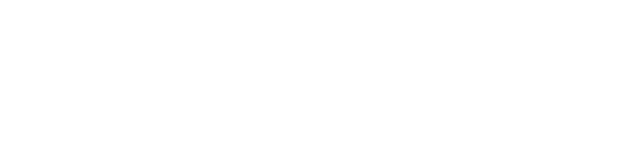
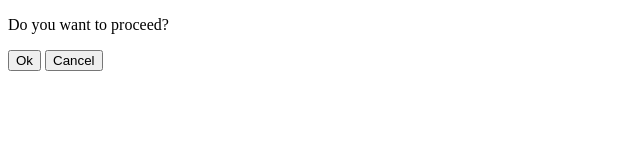
Before and after one commit to acciojob/confirm-and-alert-PadoleKiran, a website: page main.html in a window 1280 px wide. Shown: the whole page, without its empty margins (0-640 px from the left). Drawn offline with Linux system fonts and the light colour scheme.

Commit message:
created a submission

```diff
--- a/main.html
+++ b/main.html
@@ -7,6 +7,9 @@
 </head>
 
 <body>
+	<p>Do you want to proceed?</p>
+	<button type="submit" id="ok" onclick="confirm()">Ok</button>
+	<button type="submit" id="cancel" onclick="cancel()">Cancel</button>
 	<!-- the entire body must be written by student -->
     <script type="text/javascript" src="./script.js">
 </script>
--- a/script.js
+++ b/script.js
@@ -1 +1,11 @@
 //your JS code here. If required.
+let ok = document.getElementById("ok");
+let cancle = document.getElementById("cancel");
+
+function confirm() {
+	alert("You clicked OK. Proceeding...");
+}
+
+function cancel() {
+	alert("You clicked Cancel. Exiting...");
+}
```
